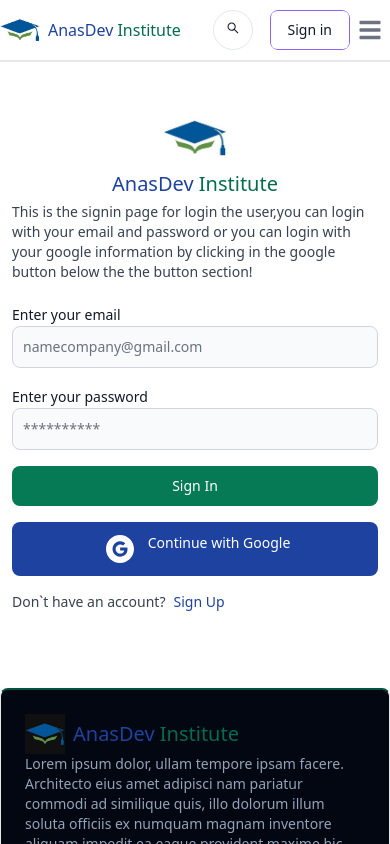
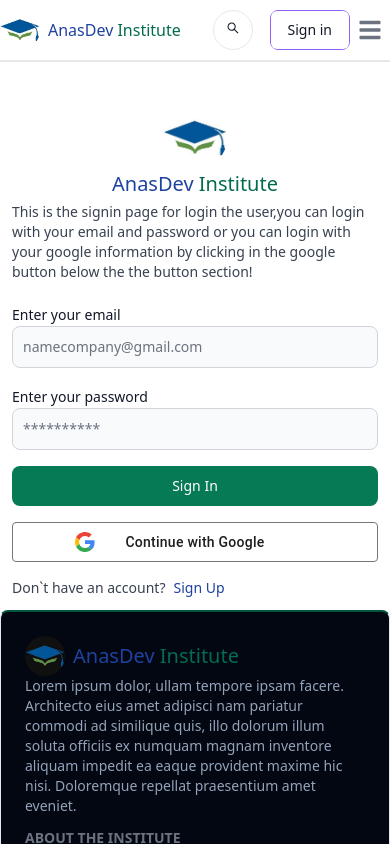
Before and after one commit to Kal1be/blog, a React (Vite) app in the folder client/: page /sign-in in a window 390 px wide. Shown: the top 844 px of the page. Built offline with nearby package versions, Linux system fonts and the light colour scheme; no server answers.

Commit message:
complete sidebar for my project

```diff
--- /dev/null
+++ b/client/src/component/DashProfile.jsx
@@ -0,0 +1,10 @@
+
+function DashProfile() {
+  return (
+    <div>
+      dashprofile
+    </div>
+  )
+}
+
+export default DashProfile
--- /dev/null
+++ b/client/src/component/DashSidebar.jsx
@@ -0,0 +1,36 @@
+import { Sidebar } from "flowbite-react"
+import {HiArrowSmRight, HiUser} from "react-icons/hi"
+import { Link, useLocation } from "react-router-dom"
+import { useState,useEffect } from "react"
+
+function DashSidebar() {
+    const location = useLocation()
+    const [tab,setTab] = useState("")
+
+    useEffect(()=>{
+      const urlParams = new URLSearchParams(location.search)
+      const tabFromUrl = urlParams.get("tab")
+      if(tabFromUrl){
+        setTab(tabFromUrl)
+      }
+    },[location.search])
+  return (
+    <Sidebar>
+        <Sidebar.Items>
+            <Sidebar.ItemGroup>
+                <Link to="/dashboard?tab=profile">
+
+                <Sidebar.Item active={tab==="profile"} label={"user"} icon={HiUser} labelColor='dark'>
+                    Profile
+                </Sidebar.Item>
+                </Link>
+                <Sidebar.Item active icon={HiArrowSmRight} labelColor='gray' className="">
+                    Sign Out
+                </Sidebar.Item>
+            </Sidebar.ItemGroup>
+        </Sidebar.Items>
+    </Sidebar>
+  )
+}
+
+export default DashSidebar
--- a/client/src/component/FooterCom.jsx
+++ b/client/src/component/FooterCom.jsx
@@ -3,12 +3,12 @@
 import {BsFacebook,BsInstagram,BsTwitterX,BsGithub,BsWhatsapp} from "react-icons/bs"
 function FooterCom() {
   return (
-    <Footer container className="border bottom-0 relative -mb-12 mt-16 flex-col bg-gray-950 text-white border-t-2 border-t-green-800">
+    <Footer container className="border bottom-0 relative -mb-12 flex-col bg-gray-950 text-white border-t-2 border-t-green-800">
      <div className="md:flex">
        <div className="flex-1">
        <Link to="/" className="self-center flex items-center gap-2 text-xl font-medium ">
     {/* <span className="px-2 md:py-2 py-1   bg-gradient-to-r from-indigo-600 via-purple-500 to-pink-500 rounded-lg text-white">Kalibe`s </span> <span> Blog</span> */}
-  <img src="./icon2.jpg" className="md:w-12 md:h-12 w-10 h-10" alt="" />
+  <img src="./icon2.jpg" className="md:w-12 rounded-full md:h-12 w-10 h-10" alt="" />
    <h2 className="">
    <span className="text-blue-800">AnasDev</span> <span className="text-green-700">Institute</span>
    </h2>
--- a/client/src/component/Header.jsx
+++ b/client/src/component/Header.jsx
@@ -14,7 +14,7 @@
    <Navbar className="border-b-2 sticky top-0 px-0 z-50 items-center">
 <Link to="/" className="md:self-center flex items-center gap-2 font-medium whitespace-nowrap">
     {/* <span className="px-2 md:py-2 py-1   bg-gradient-to-r from-indigo-600 via-purple-500 to-pink-500 rounded-lg text-white">Kalibe`s </span> <span> Blog</span> */}
-  <img src={theme==="light"?"/icon.jpg":"/icon2.jpg"}  className="md:w-12 md:h-12 w-10 h-10" alt="" />
+  <img src={theme==="light"?"/icon.jpg":"/icon2.jpg"}  className="md:w-12 rounded-full md:h-12 w-10 h-10" alt="" />
    <h2>
    <span className="text-blue-800">AnasDev</span> <span className="text-green-700">Institute</span>
    </h2>
--- a/client/src/component/Oauth.jsx
+++ b/client/src/component/Oauth.jsx
@@ -1,10 +1,11 @@
-import { Button } from "flowbite-react"
-import {AiFillGoogleCircle} from "react-icons/ai"
+// import { Button } from "flowbite-react"
+// import {AiFillGoogleCircle} from "react-icons/ai"
 import {GoogleAuthProvider, getAuth, signInWithPopup} from "firebase/auth"
 import { app } from "../../firebase"
 import { useDispatch } from "react-redux"
 import { signInSuccess } from "../redux/user/userSlice"
 import { useNavigate } from "react-router-dom"
+import "./auth.css"
 function Oauth() {
 const dispatch = useDispatch()
 const navigate = useNavigate()
@@ -39,9 +40,22 @@
     }
   }
   return (
-    <Button className="bg-blue-800 text-white w-full" onClick={handleGoogleClick}>
-      <AiFillGoogleCircle className="w-10 h-8 mr-2"/>Continue with Google
-      </Button>
+    <button className="gsi-material-button" type="button" onClick={handleGoogleClick}>
+  <div className="gsi-material-button-state"></div>
+  <div className="gsi-material-button-content-wrapper">
+    <div className="gsi-material-button-icon">
+      <svg version="1.1" xmlns="http://www.w3.org/2000/svg" viewBox="0 0 48 48" className="my">
+        <path fill="#EA4335" d="M24 9.5c3.54 0 6.71 1.22 9.21 3.6l6.85-6.85C35.9 2.38 30.47 0 24 0 14.62 0 6.51 5.38 2.56 13.22l7.98 6.19C12.43 13.72 17.74 9.5 24 9.5z"></path>
+        <path fill="#4285F4" d="M46.98 24.55c0-1.57-.15-3.09-.38-4.55H24v9.02h12.94c-.58 2.96-2.26 5.48-4.78 7.18l7.73 6c4.51-4.18 7.09-10.36 7.09-17.65z"></path>
+        <path fill="#FBBC05" d="M10.53 28.59c-.48-1.45-.76-2.99-.76-4.59s.27-3.14.76-4.59l-7.98-6.19C.92 16.46 0 20.12 0 24c0 3.88.92 7.54 2.56 10.78l7.97-6.19z"></path>
+        <path fill="#34A853" d="M24 48c6.48 0 11.93-2.13 15.89-5.81l-7.73-6c-2.15 1.45-4.92 2.3-8.16 2.3-6.26 0-11.57-4.22-13.47-9.91l-7.98 6.19C6.51 42.62 14.62 48 24 48z"></path>
+        <path fill="none" d="M0 0h48v48H0z"></path>
+      </svg>
+    </div>
+    <span className="gsi-material-button-contents">Continue with Google</span>
+    <span className="mon">Continue with Google</span>
+  </div>
+</button>
     )
 }
 
--- /dev/null
+++ b/client/src/component/auth.css
@@ -0,0 +1,132 @@
+.gsi-material-button {
+    -moz-user-select: none;
+    -webkit-user-select: none;
+    -ms-user-select: none;
+    -webkit-appearance: none;
+    background-color: WHITE;
+    background-image: none;
+    border: 1px solid #747775;
+    -webkit-border-radius: 4px;
+    border-radius: 4px;
+    -webkit-box-sizing: border-box;
+    box-sizing: border-box;
+    color: #1f1f1f;
+    cursor: pointer;
+    font-family: 'Roboto', arial, sans-serif;
+    font-size: 14px;
+    height: 40px;
+    letter-spacing: 0.25px;
+    outline: none;
+    overflow: hidden;
+    padding: 0 12px;
+    position: relative;
+    text-align: center;
+    -webkit-transition: background-color .218s, border-color .218s, box-shadow .218s;
+    transition: background-color .218s, border-color .218s, box-shadow .218s;
+    vertical-align: middle;
+    white-space: nowrap;
+    width: auto;
+    max-width: 100%;
+    min-width: min-content;
+  }
+
+  .gsi-material-button .gsi-material-button-icon {
+    height: 20px;
+    margin-left: 178px;
+    margin-right: 0;
+    min-width: 20px;
+    width: 20px;
+    position: absolute;
+  }
+
+  @media(max-width:1200px){
+    .gsi-material-button .gsi-material-button-icon {
+        height: 20px;
+        margin-left: 132px;
+        margin-right: 0;
+        min-width: 20px;
+        width: 20px;
+        position: absolute;
+      }
+  }
+
+  @media(max-width:899px){
+    .gsi-material-button .gsi-material-button-icon {
+        height: 20px;
+        margin-left: 50px;
+        margin-right: 0;
+        min-width: 20px;
+        width: 20px;
+        position: absolute;
+      }
+  }
+
+  .gsi-material-button .gsi-material-button-content-wrapper {
+    /* -webkit-align-items: center; */
+    align-items: center;
+    display: flex;
+    /* -webkit-flex-direction: row;
+    flex-direction: row; */
+    /* -webkit-flex-wrap: nowrap; */
+    /* flex-wrap: nowrap; */
+    height: 100%;
+    position: relative;
+    width: 100%;
+  }
+
+  .gsi-material-button .gsi-material-button-contents {
+    -webkit-flex-grow: 1;
+    flex-grow: 1;
+    font-family: 'Roboto', arial, sans-serif;
+    font-weight: 500;
+    overflow: hidden;
+    text-overflow: ellipsis;
+    vertical-align: top;
+  }
+
+  .gsi-material-button .gsi-material-button-state {
+    -webkit-transition: opacity .218s;
+    transition: opacity .218s;
+    bottom: 0;
+    /* left: 300px !important; */
+    opacity: 0;
+    position: absolute;
+    right: 0;
+    top: 0;
+  }
+
+  .gsi-material-button:disabled {
+    cursor: default;
+    background-color: #ffffff61;
+    border-color: #1f1f1f1f;
+  }
+
+  .gsi-material-button:disabled .gsi-material-button-contents {
+    opacity: 38%;
+  }
+
+  .gsi-material-button:disabled .gsi-material-button-icon {
+    opacity: 38%;
+  }
+
+  .gsi-material-button:not(:disabled):active .gsi-material-button-state,
+  .gsi-material-button:not(:disabled):focus .gsi-material-button-state {
+    background-color: #303030;
+    opacity: 12%;
+  }
+
+  .gsi-material-button:not(:disabled):hover {
+    -webkit-box-shadow: 0 1px 2px 0 rgba(60, 64, 67, .30), 0 1px 3px 1px rgba(60, 64, 67, .15);
+    box-shadow: 0 1px 2px 0 rgba(60, 64, 67, .30), 0 1px 3px 1px rgba(60, 64, 67, .15);
+  }
+
+  .gsi-material-button:not(:disabled):hover .gsi-material-button-state {
+    background-color: #303030;
+    opacity: 8%;
+  }
+  .my{
+    display: block;
+  }
+  .mon{
+    display: none;
+  }
--- a/client/src/pages/Dashboard.jsx
+++ b/client/src/pages/Dashboard.jsx
@@ -1,8 +1,29 @@
+import {useEffect,useState} from "react"
+import {useLocation} from "react-router-dom"
+import DashSidebar from "../component/DashSidebar"
+import DashProfile from "../component/DashProfile"
 
 function Dashboard() {
+  const location = useLocation()
+  const [tab,setTab] = useState("")
+
+  useEffect(()=>{
+    const urlParams = new URLSearchParams(location.search)
+    const tabFromUrl = urlParams.get("tab")
+    if(tabFromUrl){
+      setTab(tabFromUrl)
+    }
+  },[location.search])
+
   return (
-    <div>
-        dashboard
+    <div className="min-h-screen flex flex-col md:flex-row">
+      <div className="">
+        {/* Sidbar */}
+        <DashSidebar/>
+      </div>
+      {/* the profile  */}
+
+      {tab==="profile" && <DashProfile/>}
 
     </div>
   )
--- a/client/src/pages/Sign.jsx
+++ b/client/src/pages/Sign.jsx
@@ -46,7 +46,7 @@
 
   if(res.ok){
     dispatch(signInSuccess(data))
-    navigate("/")
+    navigate("/dashboard")
   }
 
  } catch (error) {
@@ -61,7 +61,7 @@
         <div className="flex-1 ">
           <h2 className="text-lg font-medium">
            <h3 className=" flex justify-center">
-           <img src={theme==="light"?"/icon.jpg":"/icon2.jpg"} className="w-16 h-16 md:w-20 md:h-20" alt="" />
+           <img src={theme==="light"?"/icon.jpg":"/icon2.jpg"} className="w-16 rounded-full h-16 md:w-20 md:h-20" alt="" />
            </h3>
          <h2 className="text-center text-xl font-medium">   <span className="text-blue-800">AnasDev</span><span className="text-green-700"> Institute</span></h2>
           </h2>
--- a/client/src/pages/Signup.jsx
+++ b/client/src/pages/Signup.jsx
@@ -53,7 +53,7 @@
         <div className="flex-1 ">
           <h2 className="text-lg font-medium">
            <h3 className=" flex justify-center">
-             <img src={theme==="light"?"/icon.jpg":"/icon2.jpg"} className="w-16 h-16 md:w-20 md:h-20" alt="" />
+             <img src={theme==="light"?"/icon.jpg":"/icon2.jpg"} className="w-16 rounded-full h-16 md:w-20 md:h-20" alt="" />
            </h3>
          <h2 className="text-center text-xl font-medium">   <span className="text-blue-800">AnasDev</span><span className="text-green-700"> Institute</span></h2>
           </h2>
```
